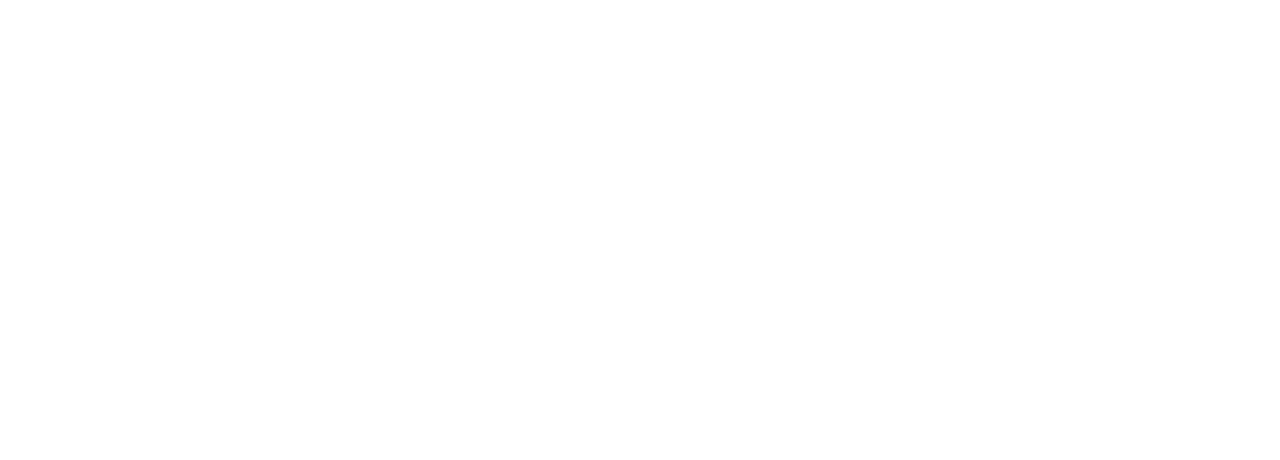
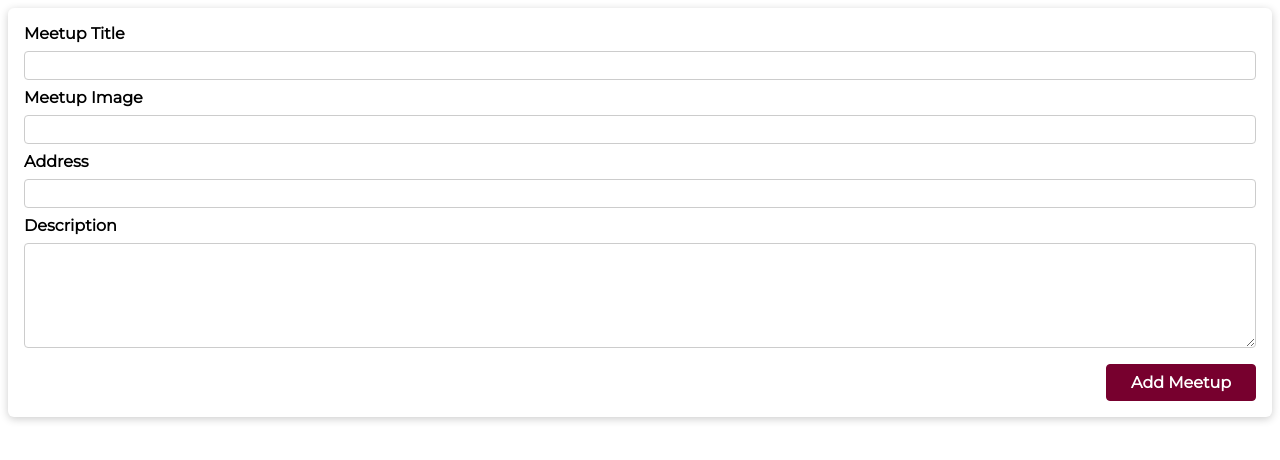
Before and after one commit to danielle-levy/NextJS-Project, a Next.js app: page /new-meetup in a window 1280 px wide. Shown: the top 460 px of the page. Built offline with nearby package versions, Linux system fonts and the light colour scheme.

Commit message:
NewMeetupForm added

```diff
--- a/pages/new-meetup/index.js
+++ b/pages/new-meetup/index.js
@@ -1,5 +1,12 @@
+// our-domain.com/new-meetup
+import NewMeetupForm from '../../components/meetups/NewMeetupForm';
+
 function NewMeetupPage() {
-    return <div />;
+    function addMeetupHandler(enteredMeetupData) {
+        console.log(enteredMeetupData);
+    };
+
+    return <NewMeetupForm onAddMeetup={addMeetupHandler} />;
 };
 
 export default NewMeetupPage;
```
